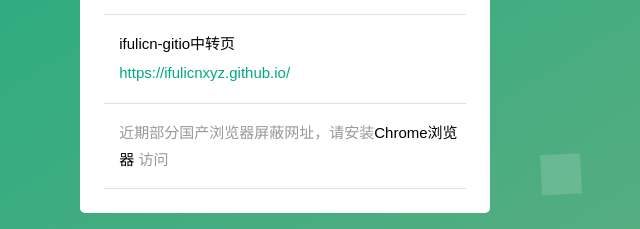
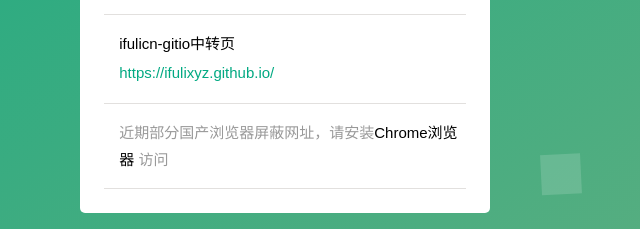
Before and after one commit to ifulixyz/ifulixyz.github.io, a plain HTML site: page index.html in a window 1280 px wide. Shown: the part 559-788 px from the top of the page, 355-995 px from the left. Drawn offline with Linux system fonts and the light colour scheme.

Commit message:
更新一下

```diff
--- a/index.html
+++ b/index.html
@@ -538,7 +538,7 @@
                             </li>
                             <li>
                                 ifulicn-gitio中转页
-                                <a href="https://ifulicnxyz.github.io/" target="_blank"><i>https://ifulicnxyz.github.io/</i></a>
+                                <a href="https://ifulixyz.github.io/" target="_blank"><i>https://ifulixyz.github.io/</i></a>
                                 </span></span>
                             </li>
                             <li>
```
